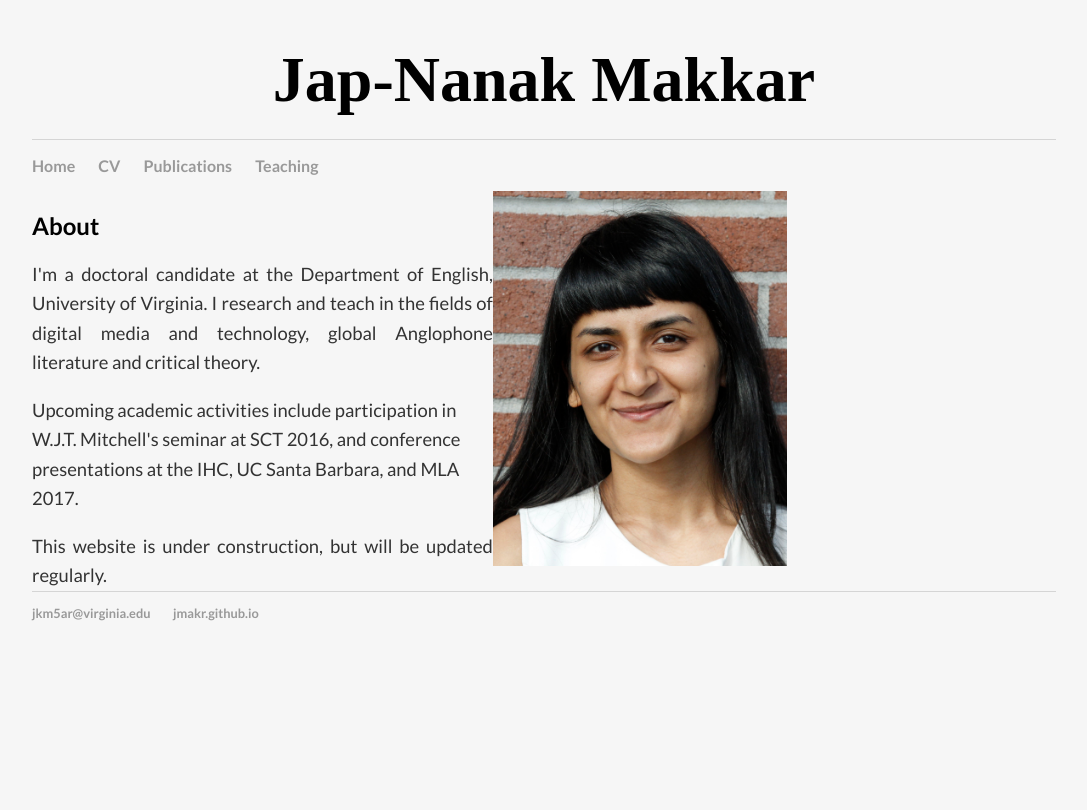
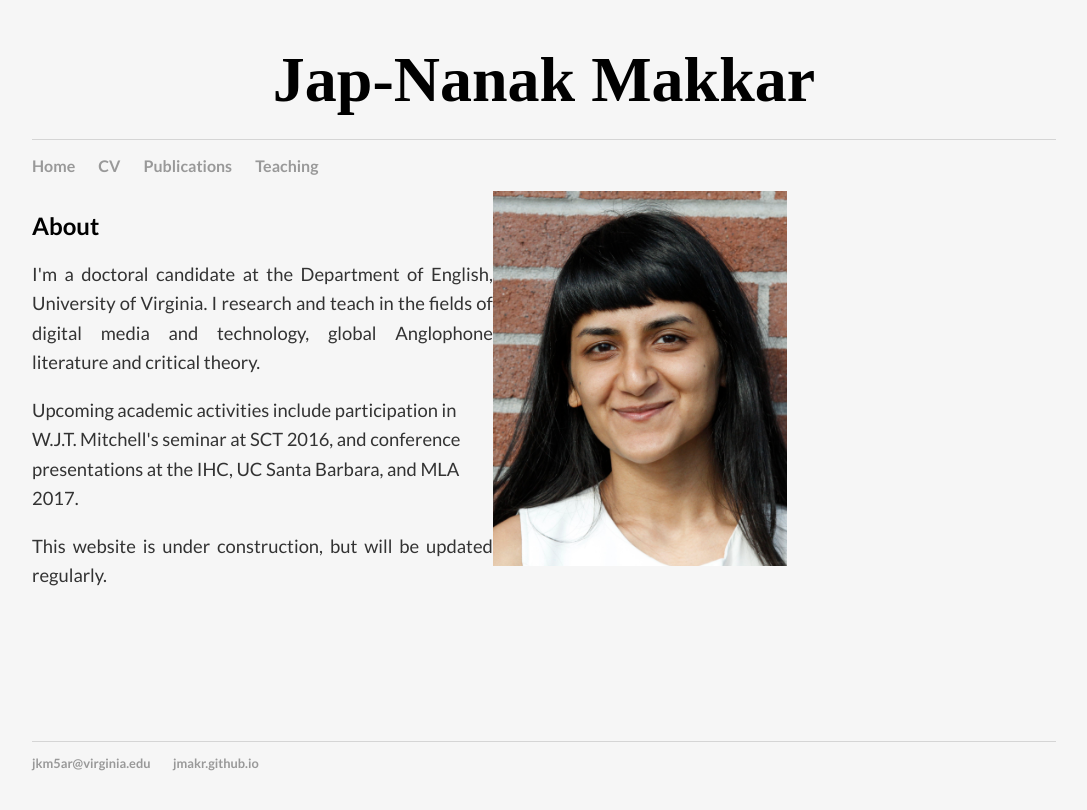
Before and after one commit to jmakr/jmakr.github.io, a Jekyll site: the page built from index.html, in a window 1280 px wide. Shown: the top 810 px of the page, without its empty margins (96-1183 px from the left). Built offline with Jekyll 4.4.1, drawn with Linux system fonts in a browser that asks for light colours.

Commit message:
Update main.css

```diff
--- a/css/main.css
+++ b/css/main.css
@@ -53,15 +53,19 @@
 .blurb {
     float: left;
     width: 45%;
-    height: 400px;
+    height: 550px;
 
+
+}
+.blurbpara {
+    padding:10px;
 
 }
 
 .image {
     float:left;
     width: 50%;
-    height: 400px;
+    height: 550px;
 
 
 }
```
